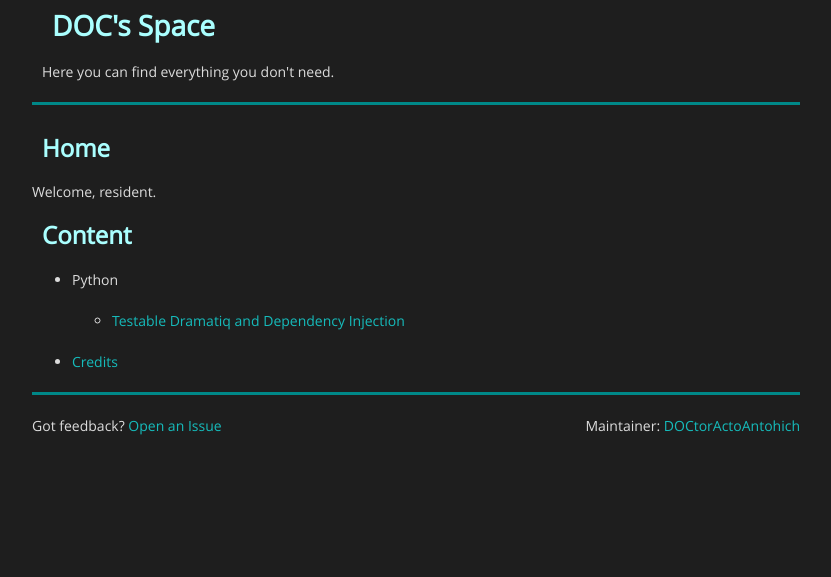
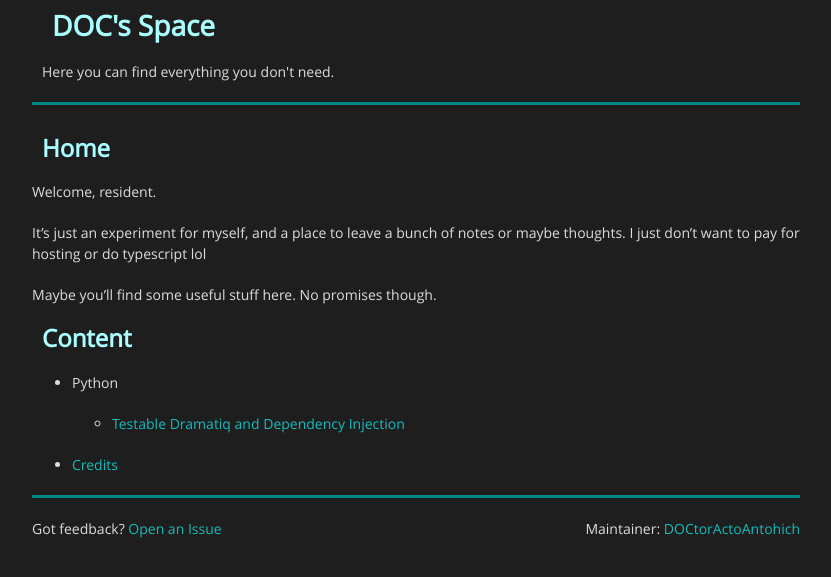
Before and after one commit to DOCtorActoAntohich/doctoractoantohich.github.io, a Jekyll site: the page built from index.md, in a window 1280 px wide. Shown: the top 577 px of the page, without its empty margins (224-1055 px from the left). Built offline with Jekyll 4.4.1, drawn with Linux system fonts in a browser that asks for light colours.

Commit message:
update home page

```diff
--- a/index.md
+++ b/index.md
@@ -7,3 +7,8 @@ description: A hub from where all doors are open.
 ## Home
 
 Welcome, resident.
+
+It's just an experiment for myself, and a place to leave a bunch of notes or maybe thoughts.
+I just don't want to pay for hosting or do typescript lol
+
+Maybe you'll find some useful stuff here. No promises though.
```
